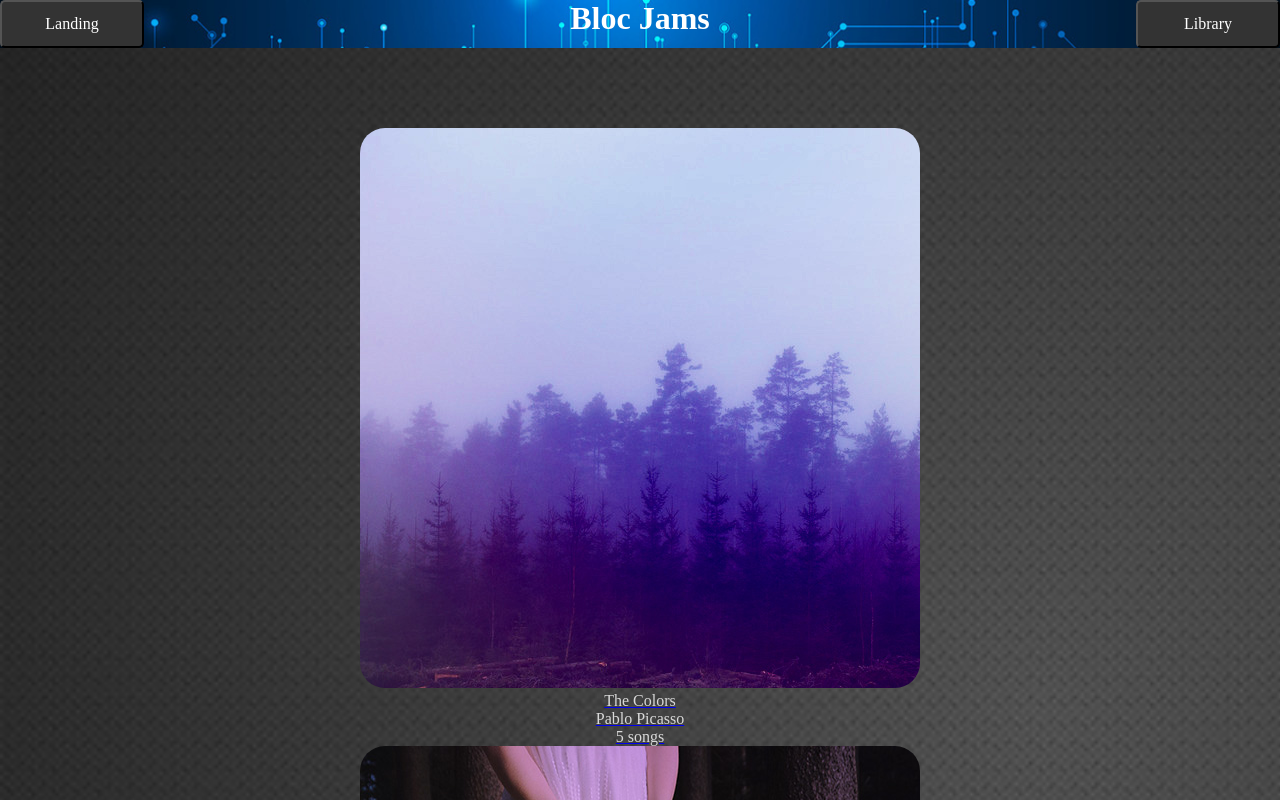
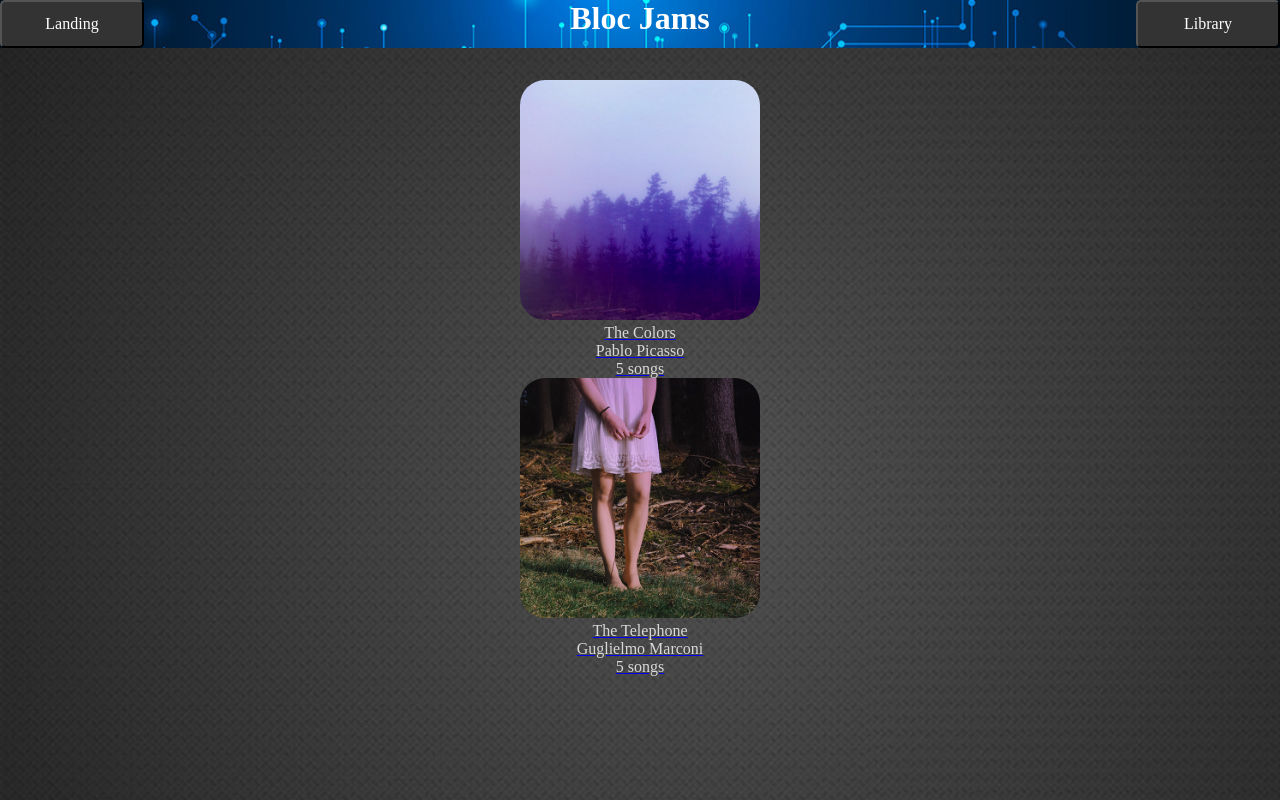
Before and after one commit to Justinelliott11375/bloc-jams-react, a React (Create React App) app: page /Library in a window 1280 px wide. Shown: the top 800 px of the page. Built offline with nearby package versions, Linux system fonts and the light colour scheme.

Commit message:
test for ionic button fix

```diff
--- a/public/index.html
+++ b/public/index.html
@@ -10,7 +10,7 @@
     -->
     <link rel="manifest" href="%PUBLIC_URL%/manifest.json">
     <link rel="shortcut icon" href="%PUBLIC_URL%/favicon.ico">
-    <link rel="stylesheet" href="http://code.ionicframework.com/ionicons/2.0.1/css/ionicons.min.css">
+    <link rel="stylesheet" href="https://code.ionicframework.com/ionicons/2.0.1/css/ionicons.min.css">
     <!--
       Notice the use of %PUBLIC_URL% in the tags above.
       It will be replaced with the URL of the `public` folder during the build.
--- a/src/App.css
+++ b/src/App.css
@@ -1,5 +1,6 @@
 .App {
   text-align: center;
+  min-height: 100%;
 }
 
 .App-logo {
@@ -35,8 +36,9 @@ h1 {
   background-repeat: no-repeat;
   background-size: cover;
   color: #d9d9d9;
-  padding-top: 5em;
+  padding-top: 2em;
   font-family: Bookman, serif;
+  padding-bottom: 20%;
 }
 
 .libraryAlbumInfo, .libraryAlbumInfo:visited, .libraryAlbumInfo:active, .libraryAlbumInfo:hover {
@@ -47,6 +49,7 @@ h1 {
 
 #album-cover-art {
   border-radius: 25px;
+  height: 15em;
 }
 .landing {
   color: #d9d9d9;
@@ -55,7 +58,7 @@ h1 {
   background-size: cover;
   font-family: Bookman, serif;
   padding-top: 2em;
-  padding-bottom: 55vh;
+  padding-bottom: 60%;
 }
 
 #landingLinkButton, #libraryLinkButton {
```
